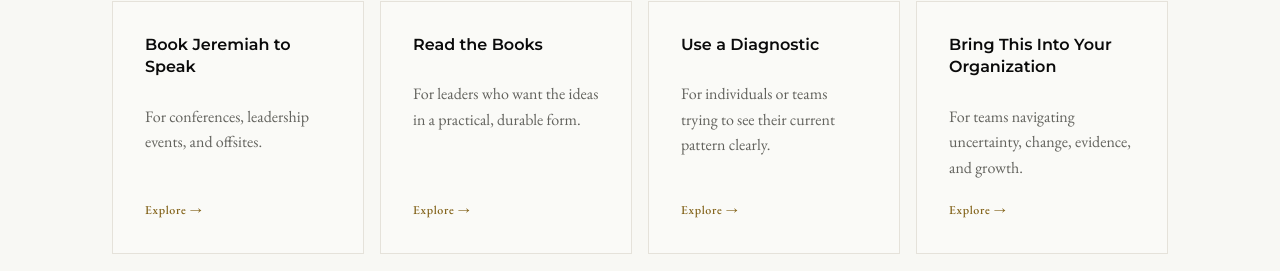
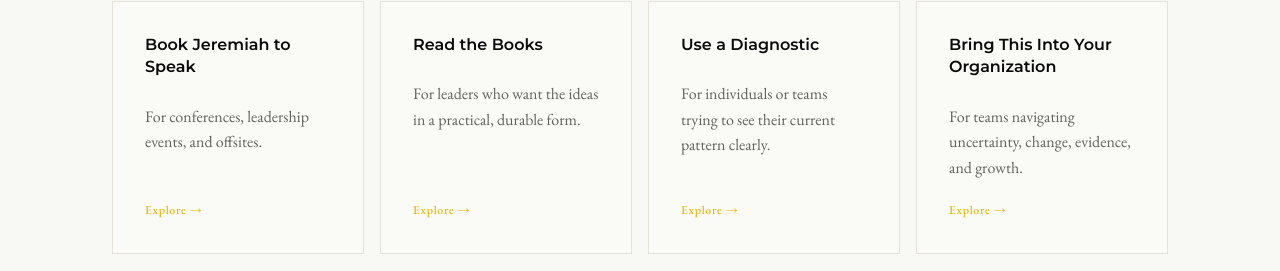
Before and after one commit to jeremiahrgardner/gardner-expedition-co, a Next.js app: page / in a window 1280 px wide. Shown: the part 917-1188 px from the top of the page. Built offline with nearby package versions, Linux system fonts and the light colour scheme.

Commit message:
Update gold color to #e5b80b

```diff
--- a/src/app/globals.css
+++ b/src/app/globals.css
@@ -19,7 +19,7 @@
   /* Compatibility tokens used by the page templates. Gold text uses a
      darker shade; the bright goldline is reserved for decorative accents. */
   --muted: #62625D;
-  --gold: #806016;
+  --gold: #e5b80b;
   --margin: #DEDCD3;
   --paper-warm: #F0EFE8;
 
```
